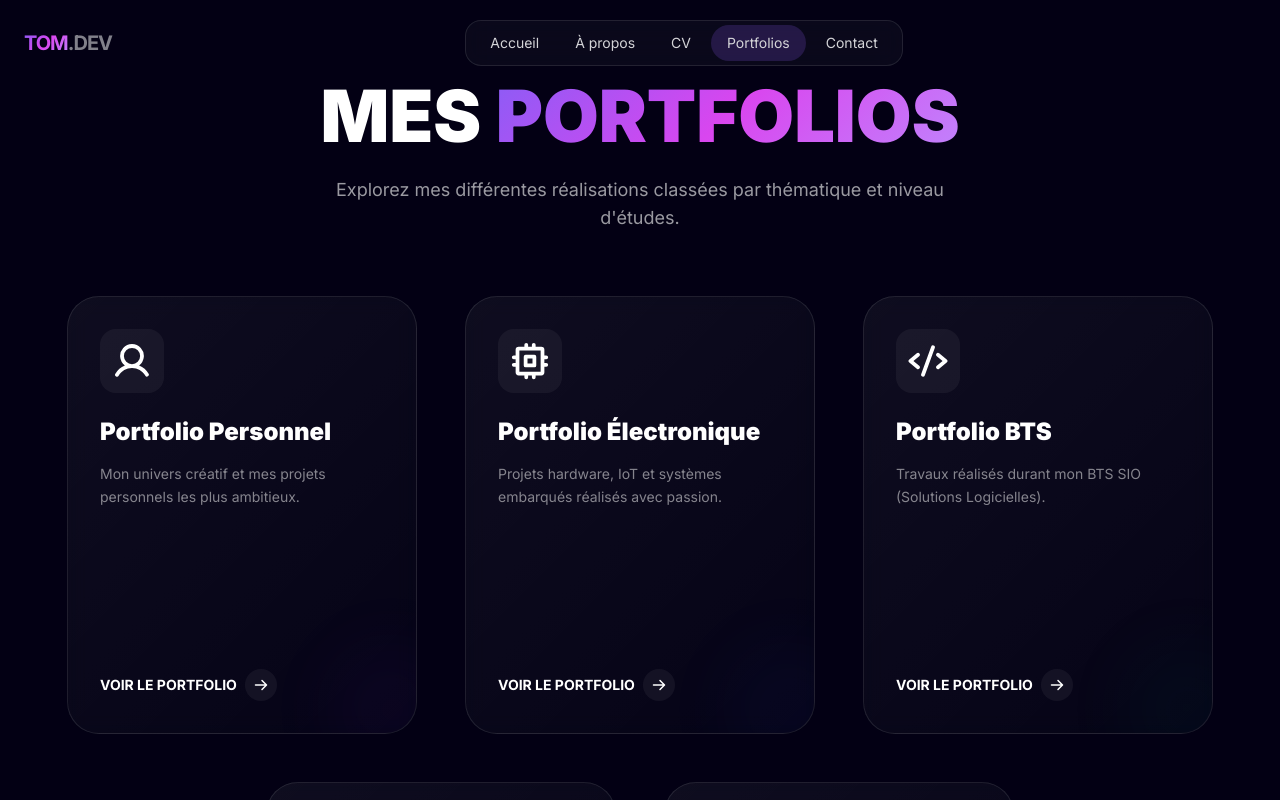
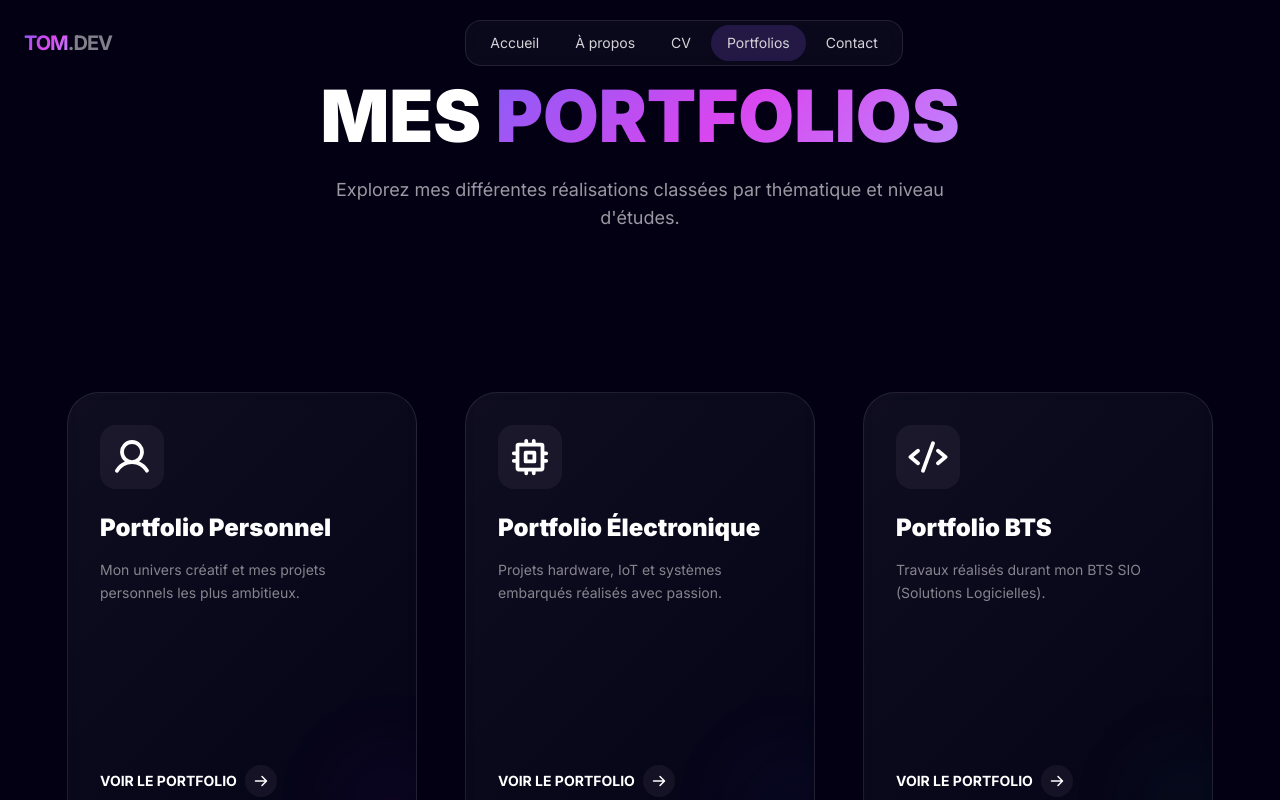
Before and after one commit to Tom4zPortfolio/Portfolio-Front, a Nuxt app: page /portfolio in a window 1280 px wide. Shown: the top 800 px of the page. Built offline with nearby package versions, Linux system fonts and the light colour scheme.

Commit message:
todo list

```diff
--- a/app/pages/cv.vue
+++ b/app/pages/cv.vue
@@ -58,7 +58,7 @@ const experience = [
 
 <template>
   <div class="pt-32 pb-20">
-    <section class="container mx-auto px-6 mb-20 text-center">
+    <section class="container mx-auto px-6 mb-20 py-20 text-center">
       <h1 class="text-5xl md:text-7xl font-black mb-6">
         MON <span class="text-gradient">PARCOURS</span>
       </h1>
--- a/app/pages/portfolio.vue
+++ b/app/pages/portfolio.vue
@@ -46,9 +46,8 @@ const portfolios = [
 </script>
 
 <template>
-  <div class="min-h-screen flex flex-col justify-center py-20 overflow-hidden relative">
 
-    <section class="container mx-auto px-6 text-center mb-16 relative z-10">
+  <section class="container mx-auto px-6 mb-20 py-20 text-center">
     <h1 class="text-5xl md:text-7xl font-black mb-6">
       MES <span class="text-gradient">PORTFOLIOS</span>
     </h1>
@@ -56,6 +55,8 @@ const portfolios = [
       Explorez mes différentes réalisations classées par thématique et niveau d'études.
     </p>
   </section>
+
+  <div class="min-h-screen flex flex-col justify-center overflow-hidden relative">
 
     <!-- Cartes Centrales -->
     <section class="container mx-auto px-6 relative z-10">
```
Also changed, not shown: 2 other files (tests, documents, lock files or other folders). Lines whose indentation alone changed are shown as unchanged.
